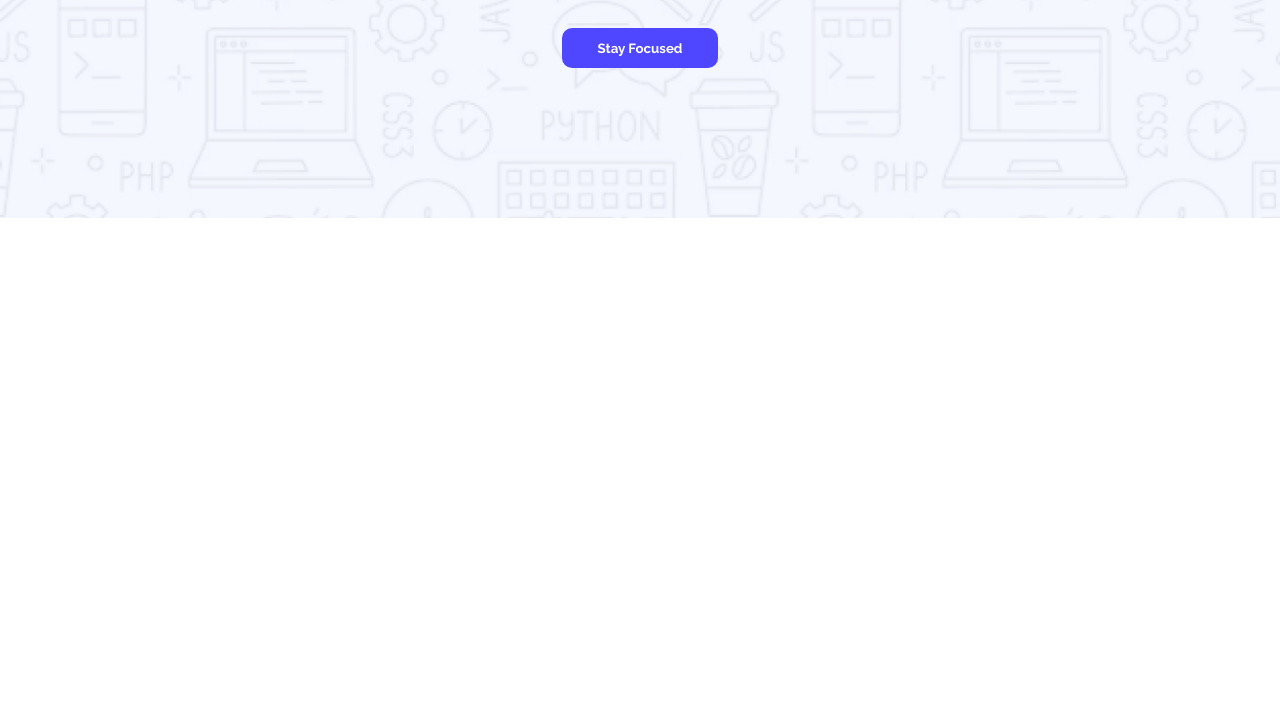
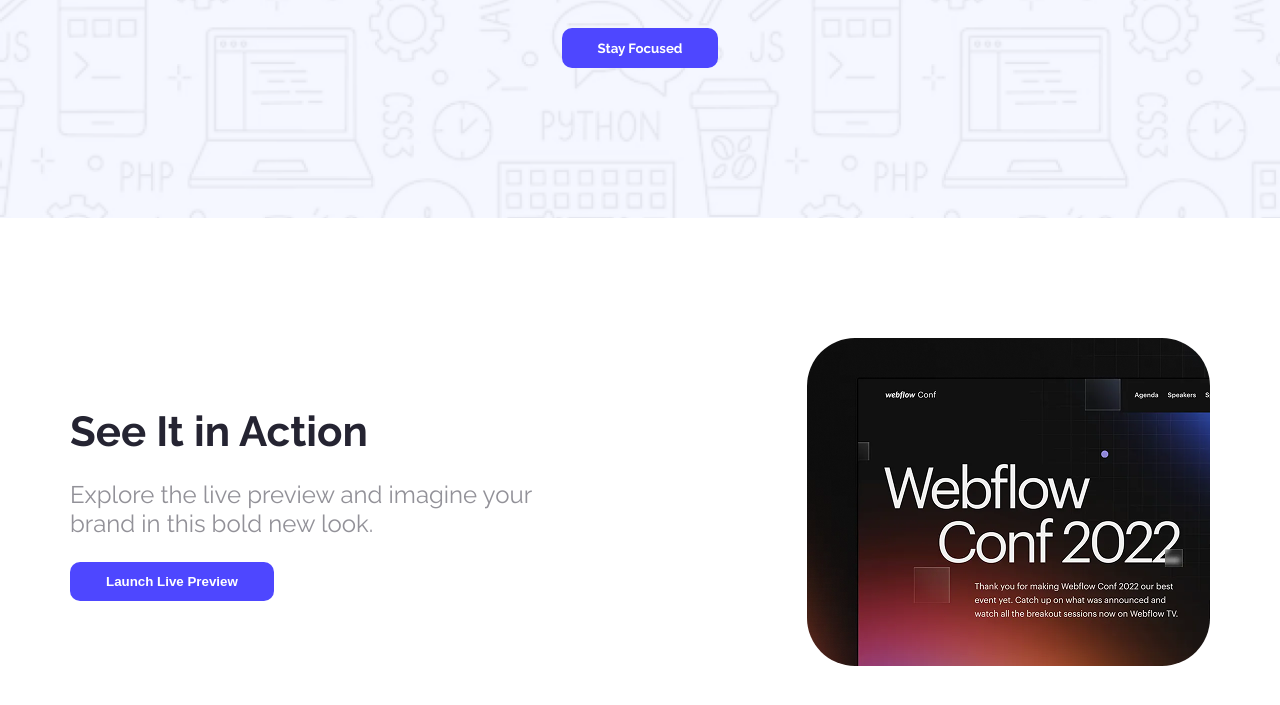
Before and after one commit to AsifAlishishir/LANDING_LAUNCHPAD, a plain HTML site: page index.html in a window 1280 px wide. Shown: the part 465-1170 px from the top of the page. Before the commit the page ends 800 px from the top, so only its background shows below. Drawn offline with Linux system fonts and the light colour scheme.

Commit message:
action part done

```diff
--- a/index.html
+++ b/index.html
@@ -1,23 +1,42 @@
 <!DOCTYPE html>
 <html lang="en">
   <head>
-    <meta charset="UTF-8">
-    <meta name="viewport" content="width=device-width, initial-scale=1.0">
+    <meta charset="UTF-8" />
+    <meta name="viewport" content="width=device-width, initial-scale=1.0" />
     <title>Document</title>
-    <link rel="stylesheet" href="styles/landing.css">
+    <link rel="stylesheet" href="styles/landing.css" />
   </head>
   <body>
+    <!-- NAVBAR AND BANNER STYLES -->
     <header>
       <nav>
         <h1 class="inter">LOGO</h1>
         <button class="btn-primary raleway">Sign Up</button>
       </nav>
       <div class="banner-content">
-            <h1 class="raleway">Cool Dark UI Template for <br> Webflow Agencies!</h1>
+        <h1 class="raleway">
+          Cool Dark UI Template for <br />
+          Webflow Agencies!
+        </h1>
         <button class="btn-primary raleway">Stay Focused</button>
       </div>
     </header>
-    <main></main>
+    <main>
+      <!-- ACTION SECTION -->
+      <section class="action">
+        <div class="action-content raleway">
+          <h2>See It in Action</h2>
+          <p>
+            Explore the live preview and imagine your <br />
+            brand in this bold new look.
+          </p>
+          <button class="btn-primary">Launch Live Preview</button>
+        </div>
+        <div class="action-image">
+          <img src="Assets/wc-mini.png" alt="" />
+        </div>
+      </section>
+    </main>
     <footer></footer>
   </body>
 </html>
--- a/styles/landing.css
+++ b/styles/landing.css
@@ -6,6 +6,10 @@
 }
 
 /* SHARED STYLES */
+main {
+  max-width: 1140px;
+  margin: 0 auto;
+}
 .inter {
   font-family: "Inter", sans-serif;
 }
@@ -14,7 +18,7 @@
   font-family: "Raleway", sans-serif;
 }
 
-.btn-primary{
+.btn-primary {
   color: white;
   background-color: rgba(78, 71, 255, 1);
   border-radius: 10px;
@@ -23,15 +27,14 @@
   font-weight: 700;
 }
 
-
 /* HEADER & NAVBAR STYLES */
-header{
+header {
   background-image: url(../Assets/Hero-bg.png);
   background-repeat: no-repeat;
   background-size: cover;
 }
 
-nav{
+nav {
   display: flex;
   justify-content: space-between;
   align-items: center;
@@ -40,20 +43,45 @@
   margin: 0 auto;
 }
 
-nav h1{
+nav h1 {
   font-size: 34px;
   font-weight: 900;
   color: rgba(78, 71, 255, 1);
 }
 
-.banner-content{
+.banner-content {
   text-align: center;
   padding: 150px 0px;
 }
 
-.banner-content h1{
+.banner-content h1 {
   font-size: 65px;
   font-weight: 700;
   margin-bottom: 50px;
   color: rgba(37, 36, 50, 1);
 }
+
+/* ACTION SECTION STYLES */
+.action {
+  margin: 120px 0px;
+  display: flex;
+  justify-content: space-between;
+  align-items: center;
+}
+
+.action-content h2 {
+  font-size: 42px;
+  font-weight: 700;
+  color: rgba(37, 36, 50, 1);
+  margin-bottom: 24px;
+}
+
+.action-content p {
+  font-size: 24px;
+  color: rgba(37, 36, 50, 0.5);
+  margin-bottom: 24px;
+}
+
+.action-image img {
+  border-radius: 48px;
+}
```
Lines whose indentation alone changed are shown as unchanged.
